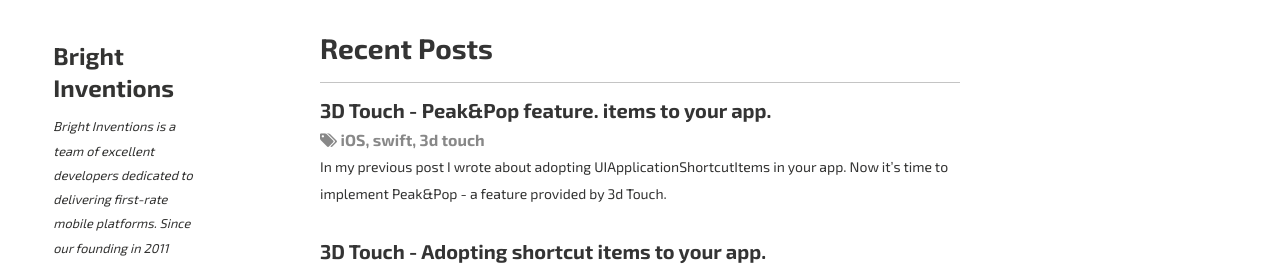
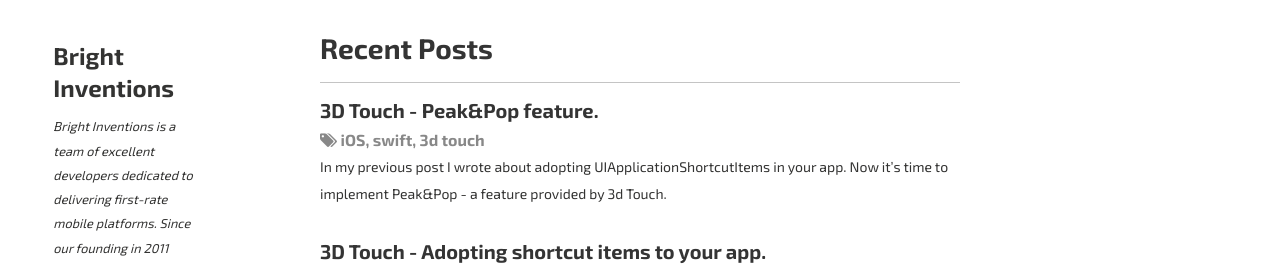
Before and after one commit to bright/bright.github.io, a Jekyll site: the page built from index.md, in a window 1280 px wide. Shown: the part 235-501 px from the top of the page. Built offline with Jekyll 4.4.1, drawn with Linux system fonts in a browser that asks for light colours; nearby versions of some CDN libraries.

Commit message:
Fix title

```diff
--- a/_posts/2016-12-11-3dtouch-peak-and-pop.md
+++ b/_posts/2016-12-11-3dtouch-peak-and-pop.md
@@ -1,6 +1,6 @@
 ---
 layout: post
-title: 3D Touch - Peak&Pop feature. items to your app.
+title: 3D Touch - Peak&Pop feature.
 author: kwysocki
 tags : [iOS, swift, 3d touch]
 comments: true
```
